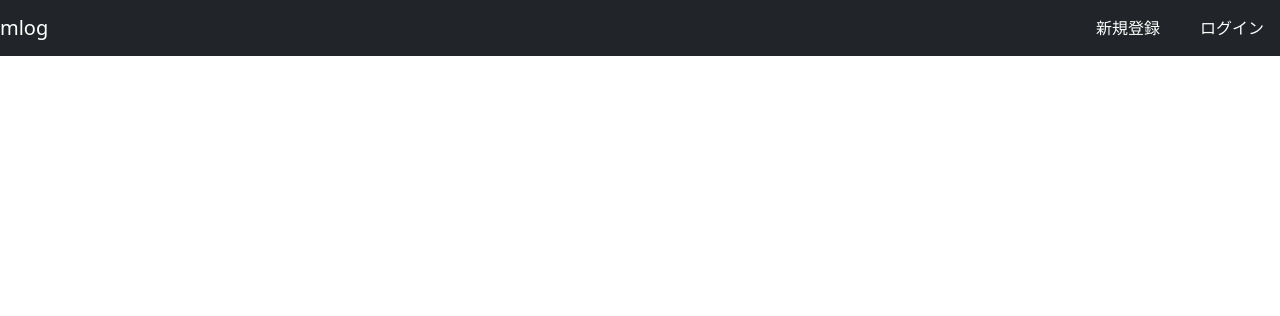
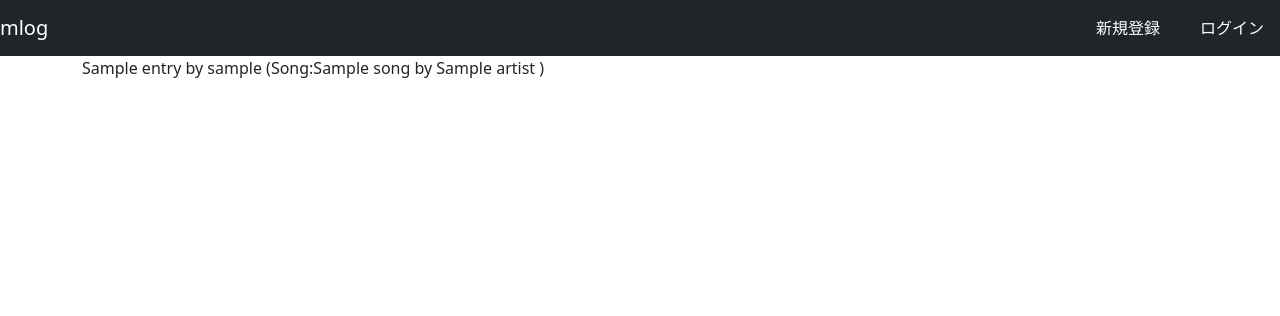
Before and after one commit to yuki-tamaribuchi/mlog, a Django app: page /top/ in a window 1280 px wide. Shown: the top 316 px of the page. Run offline with Django 3.2, Linux system fonts and the light colour scheme; tables that the repository leaves empty hold one stand-in row (values such as "Sample post").

Commit message:
Add display Entry List

```diff
--- a/mlog_project/templates/mlog/topview.html
+++ b/mlog_project/templates/mlog/topview.html
@@ -2,6 +2,15 @@
 {% block content %}
 <div class="container">
 	<div class "row mt-5">
+	{% if entry_list %}
+		{% for entry in entry_list %}
+		<p>{{entry.title}} by {{entry.writer.handle}}
+			(Song:{{entry.song.song_name}}
+			by {% for artist in entry.song.artist.all %}{{artist.artist_name}} {% endfor %})</p>
+		{% endfor %}
+	{% else %}
+	<p>エントリーはありません。</p>
+	{% endif %}
 
 	</div>
 </div>
```
